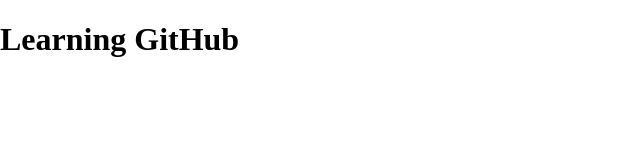
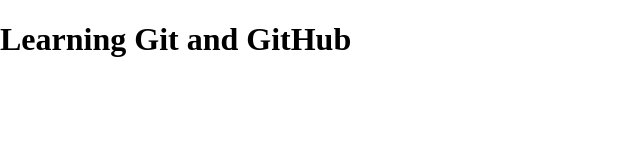
Before and after one commit to tusharkashyap98/learning-git, a plain HTML site: page index.html in a window 1280 px wide. Shown: the whole page, without its empty margins (0-640 px from the left). Drawn offline with Linux system fonts and the light colour scheme.

Commit message:
change github to git and github

```diff
--- a/index.html
+++ b/index.html
@@ -7,7 +7,7 @@
     <link rel="stylesheet" href="style.css">
 </head>
 <body>
-    <h1>Learning GitHub</h1>
+    <h1>Learning Git and GitHub</h1>
 
 </body>
 </html>
```
